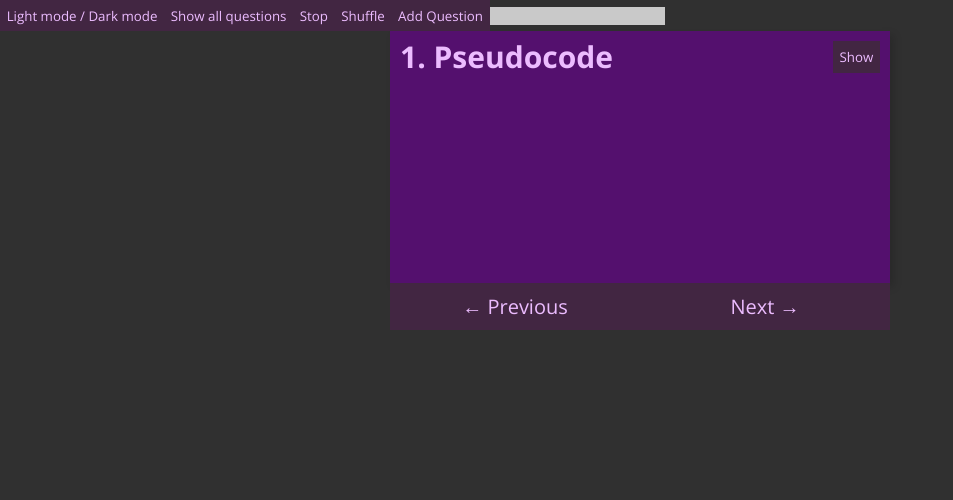
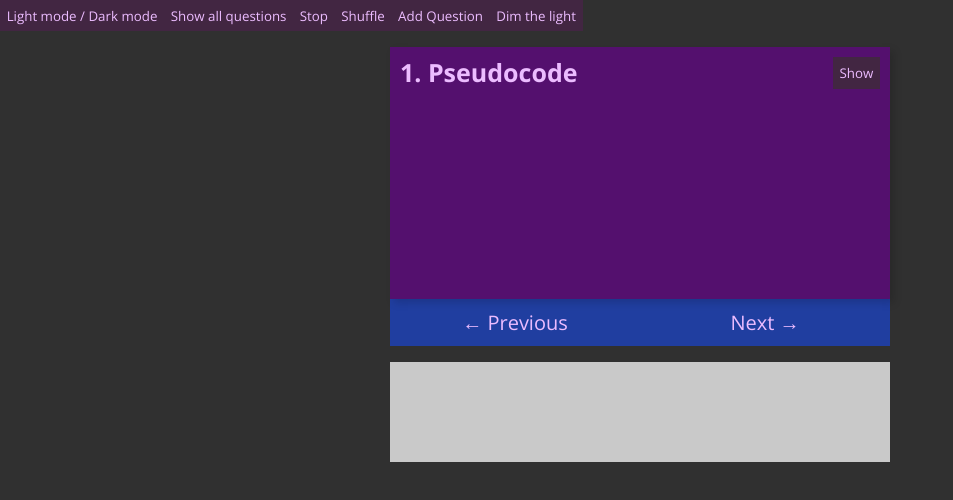
Before and after one commit to jamesaucode/studywell, a React (Create React App) app: page / in a window 1280 px wide. Both pictures are taken after a click on the button "Start". Shown: the top 500 px of the page, without its empty margins (0-953 px from the left). Built offline with nearby package versions, Linux system fonts and the light colour scheme.

Commit message:
More keyboard support, add question, added input field

```diff
--- a/package.json
+++ b/package.json
@@ -4,6 +4,7 @@
   "private": true,
   "homepage": "https://jamesaucode.github.io/studywell",
   "dependencies": {
+    "axios": "^0.18.0",
     "gh-pages": "^2.0.1",
     "react": "^16.7.0",
     "react-dom": "^16.7.0",
--- a/src/App.css
+++ b/src/App.css
@@ -8,10 +8,8 @@
 input {
     padding: 0;
     border: 0;
-    margin-bottom: 0.5em;
     background-color: rgb(201,201,201);
     color: black;
-    text-align: center;
 }
 
 textarea {
@@ -30,6 +28,16 @@ textarea {
     --card-width: 500px;
 }
 
+.answer-input-wrapper {
+    width: fit-content;
+    margin: 1em auto;
+}
+
+.answer-input {
+    height: 100px;
+    width: var(--card-width);
+}
+
 .dark-mode {
     min-height: 100vh;
     background-color: #303030;
@@ -38,10 +46,30 @@ textarea {
     min-height: 100vh;
     background-color: rgb(255, 255, 255);
 }
+.btn--dark--last {
+    background-color: rgb(32, 62, 160);
+    color: rgb(236, 188, 255);
+    padding: 0.5em;
+    border: none;
+}
+.btn--dark--next {
+    background-color: rgb(28, 55, 146);
+    color: rgb(236, 188, 255);
+    padding: 0.5em;
+    border: none;
+}
+
 .btn--dark {
     background-color: rgb(66, 38, 66);
     color: rgb(236, 188, 255);
     padding: 0.5em;
+    border: none;
+}
+
+.btn--light {
+    background-color: rgb(161, 161, 161);
+    padding: 0.5em;
+    color: black;
     border: none;
 }
 .btn--colorless {
@@ -51,7 +79,14 @@ textarea {
     border: none;
 }
 
-.btn--light {
+.btn--light--last {
+    background-color: rgb(161, 161, 161);
+    padding: 0.5em;
+    color: black;
+    border: none;
+}
+
+.btn--light--next {
     background-color: rgb(161, 161, 161);
     padding: 0.5em;
     color: black;
@@ -72,7 +107,22 @@ textarea {
     width: 50%;
 }
 
+.btn--top-right {
+    position: absolute;
+    padding: 0;
+    border: none;
+    height: fit-content;
+    top: -20px;
+    right: -20px;
+}
+
+.no-background-color {
+    background-color: rgb(84, 16, 110);
+}
+
 .btns {
+    display: flex;
+    flex-grow: 1;
     width: 100%;
     max-width: var(--card-width);
     margin: 0 auto;
@@ -88,6 +138,19 @@ textarea {
     flex-wrap: wrap;
     justify-content: center;
     margin: 2em auto;
+}
+
+.exit {
+
+}
+
+.dimmer {;
+    height: 100%;
+    width: 100%;
+    opacity: 0.5;
+    background: #000000;
+    position: fixed;
+    z-index: 100;
 }
 
 .small-title {
@@ -130,14 +193,19 @@ textarea {
 }
 
 .big-card {
+    position: relative;
     width: 100%;
     max-width: var(--card-width);
     height: fit-content;
     margin: 0 auto;
+    margin-top: 1em;
 }
 
 .big-title {
-    font-size: 1.5em;
+    font-weight: 700;
+    font-size: 1.25em;
+    color: inherit;
+    background-color: inherit;
 }
 
 .current {
@@ -160,11 +228,13 @@ textarea {
 
 .answer--dark {
     min-height: 200px;
+    width: 100%;
     padding: 0.5em;
-    font-size: 1.5em;
+    font-size: 1.25em;
+    line-height: 1.75em;
     font-weight: 400;
-    color: rgb(236, 188, 255);
-    background-color: rgb(84, 16, 110);
+    color: rgb(220, 136, 253);
+    background-color: rgba(84, 16, 110,1);
 }
 
 .question--light {
@@ -173,7 +243,7 @@ textarea {
     align-items: center;
     padding: 0.5em;
     height: 100%;
-    font-size: 1.5em;
+    font-size: 1.25em;
     color: rgb(84, 16, 110);
     background-color: rgb(236, 188, 255);
 }
@@ -182,7 +252,7 @@ textarea {
     min-height: 200px;
     padding: 0.5em;
     height: 100%;
-    font-size: 1.5em;
+    font-size: 1.25em;
     font-weight: 400;
     color: rgb(84, 16, 110);
     background-color: rgb(236, 188, 255);
--- /dev/null
+++ b/src/components/Button.js
@@ -0,0 +1,14 @@
+import React, { Component } from "react";
+
+export default class Button extends Component {
+  render() {
+    const { name, style, clicked } = this.props;
+    if (clicked) {
+      return (
+        <button className={style.btnL + " btn--big"}>{name}</button>
+      );
+    } else {
+      return <button className={style.btnN + " btn--big"}>{name}</button>;
+    }
+  }
+}
--- a/src/components/CurrentCard.js
+++ b/src/components/CurrentCard.js
@@ -1,38 +1,53 @@
-import React, { Component } from 'react'
+import React, { Component } from "react";
 
 export default class CurrentCard extends Component {
-    state = {
-        show: false
+  state = {
+    show: false,
+    answered: false
+  };
+  onShowClick = e => {
+    this.setState(prevState => ({
+      show: !prevState.show
+    }));
+  };
+  handleKeyDown = e => {
+    switch (e.keyCode) {
+      case 32:
+        console.log("Show answer!");
+        this.onShowClick(e);
+        break;
+      default:
+        break
     }
-    onShowClick = (e) => {
-        this.setState(prevState => ({
-            show: !prevState.show
-        }))
-    }
-    handleKeyDown = (e) => {
-      switch (e.keyCode) {
-        case 32:
-        console.log('Show answer!')
-        this.onShowClick(e)
-      }
-    }
-    componentDidMount = () => {
-      document.addEventListener("keydown", this.handleKeyDown, false);
-    }
+  };
+  // componentDidMount = () => {
+  //   document.addEventListener("keydown", this.handleKeyDown, false);
+  // };
   render() {
-      const {question, answer, style, qnum} = this.props
+    const { question, answer, style, qnum } = this.props;
     return (
-      <div className={style.div + " big-card"}>
-      <div className={style.question}>
-        <h3 className="big-title">{qnum + 1}. {question}</h3>
-        {this.state.show ?
-        <button className="btn--dark btn--right" onClick={this.onShowClick}>Hide</button>
-        :
-        <button className="btn--dark btn--right" onClick={this.onShowClick}>Show</button>
-        }
+      <div
+      className={style.div + " big-card"}
+      tabIndex="0"
+      onKeyDown={this.handleKeyDown}>
+        <div className={style.question}>
+          <h3 className="big-title">
+            {qnum + 1}. {question}
+          </h3>
+          {this.state.show ? (
+            <button className="btn--dark btn--right" onClick={this.onShowClick}>
+              Hide
+            </button>
+          ) : (
+            <button className="btn--dark btn--right" onClick={this.onShowClick}>
+              Show
+            </button>
+          )}
+        </div>
+        <h3 className={style.answer}>
+          {this.state.show && <span>{answer}</span>}
+        </h3>
       </div>
-      <h3 className={style.answer}>{this.state.show && <span>{answer}</span>}</h3>
-      </div>
-    )
+    );
   }
 }
--- a/src/components/Dashboard.js
+++ b/src/components/Dashboard.js
@@ -1,6 +1,9 @@
 import React, { Component } from "react";
 import Card from "./Card";
 import uuid from "uuid";
+import axios from "axios";
+import Button from "./Button";
+import EditableNewCard from "./EditableNewCard";
 import CurrentCard from "./CurrentCard";
 import QuestionList from "./QuestionList";
 
@@ -28,7 +31,8 @@ export default class Dashboard extends Component {
         id: uuid()
       },
       {
-        question: "program",
+        question:
+          "This is a very long question. Yes, I make this question long to see if it fits well into the container",
         answer:
           "provide a computer or other machine with coded instructions for the automatic performance of a particular task",
         i: 4,
@@ -43,8 +47,12 @@ export default class Dashboard extends Component {
     ],
     current: {},
     darkMode: true,
+    leftBtnClicked: false,
+    rightBtnClicked: false,
     collapse: false,
     playing: false,
+    newCard: false,
+    dim: false,
     qnum: 0
   };
   // onDrawClick = e => {
@@ -87,16 +95,22 @@ export default class Dashboard extends Component {
     if (qnum <= 0) {
       this.setState({
         qnum: this.state.cards.length - 1
-      })
+      });
     } else {
       this.setState(prevState => ({
         qnum: prevState.qnum - 1
       }));
     }
+    this.setState({
+      rightBtnClicked: false,
+      leftBtnClicked: true
+    });
   };
   onNextQuestionClick = e => {
     this.setState(prevState => ({
-      qnum: (prevState.qnum + 1) % this.state.cards.length
+      qnum: (prevState.qnum + 1) % this.state.cards.length,
+      rightBtnClicked: true,
+      leftBtnClicked: false
     }));
   };
   onModeClick = e => {
@@ -122,11 +136,33 @@ export default class Dashboard extends Component {
     });
   };
   onAddQuestionClick = e => {
-    this.state.cards.push({
-      question: "Edit me",
-      answer: "Edit me",
-      id: uuid(),
+    // this.state.cards.push({
+    //   question: "Edit me",
+    //   answer: "Edit me",
+    //   id: uuid(),
+    //   i: this.state.cards.length + 1
+    // });
+    this.setState({
+      newCard: true
+    });
+  };
+
+  onSubmit = (question, answer, id) => {
+    console.log("submitting:" + question + answer);
+    const newCard = {
+      question,
+      answer,
+      id,
       i: this.state.cards.length + 1
+    };
+    this.setState(prevState => ({
+      cards: prevState.cards.concat(newCard)
+    }));
+    this.onCancelClick();
+  };
+  onCancelClick = e => {
+    this.setState({
+      newCard: false
     });
   };
   onStartClick = e => {
@@ -149,22 +185,71 @@ export default class Dashboard extends Component {
           break;
       }
     }
+    if (this.state.dim) {
+      if (e.keyCode === 27) {
+        console.log("Escaping from dim mode");
+        this.onDimClick(e);
+      }
+    }
   };
-  componentDidMount = () => {
-    document.addEventListener("keydown", this.handleKeyDown, false);
+  onDimClickOff = e => {
+    if (this.state.dim === true) {
+      this.setState({
+        dim: false
+      })
+    }
+  }
+  onDimClick = e => {
+    this.setState(prevState => ({
+      dim: !prevState.dim
+    }));
   };
+  // componentDidMount = () => {
+  //   document.addEventListener("keydown", this.handleKeyDown, false);
+  // };
+  // async onTest () {
+  //   const cards = (await axios.get('http://localhost:8081')).data;
+  //   console.log(cards)
+  //   axios.post('http://localhost:8081', {
+  //     question: 'Edit me!',
+  //     answer: "hehe",
+  //     id: uuid(),
+  //     i: cards.length + 1
+  //   })
+  //   const newCards = (await axios.get('http://localhost:8081')).data;
+  //   this.setState({
+  //     cards: newCards
+  //   })
+  // }
+
+  // async componentDidMount() {
+  //   const cards = (await axios.get('http://localhost:8081/')).data;
+  //   document.addEventListener("keydown", this.handleKeyDown, false);
+  //   this.setState({
+  //     cards
+  //   })
+  // }
+
+  // async componentDidUpdate (prevProps, prevState) {
+  //   const cards = (await axios.get('http://localhost:8081')).data;
+  //   this.setState({
+  //     cards
+  //   })
+  // }
 
   render() {
     const cardsInOrder = this.state.cards;
     const cardsRandomOrder = this.state.cardsRandomOrder;
-    const { collapse, qnum, darkMode, playing } = this.state;
+    const { collapse, qnum, darkMode, playing, newCard } = this.state;
     var darkModeString = "dark-mode";
     var style = {};
     if (!darkMode) {
       darkModeString = "light-mode";
       style = {
+        btnL: "btn--light--last",
+        btnN: "btn--light--next",
         btn: "btn--light",
-        btnLong: "btn--long",
+        // btnLong: "btn--long",
         cards: "cards--dark",
         card: {
           div: "card--light",
@@ -175,8 +260,9 @@ export default class Dashboard extends Component {
     } else {
       darkModeString = "dark-mode";
       style = {
+        btnL: "btn--dark--next",
+        btnN: "btn--dark--last",
         btn: "btn--dark",
-        btnLong: "btn--long",
         cards: "cards--dark",
         card: {
           div: "card--dark",
@@ -186,7 +272,8 @@ export default class Dashboard extends Component {
       };
     }
     return (
-      <div className={darkModeString}>
+      <div tabIndex="0" onKeyDown={this.onDimClickOff} className={darkModeString}>
+        {this.state.dim && <div className="dimmer"/>}
         <button className={style.btn} onClick={this.onModeClick}>
           Light mode / Dark mode
         </button>
@@ -215,7 +302,17 @@ export default class Dashboard extends Component {
         <button onClick={this.onAddQuestionClick} className={style.btn}>
           Add Question
         </button>
-        <input type="text" />
+        <button className={style.btn} onClick={this.onDimClick}>
+          Dim the light
+        </button>
+        {/* <button onClick={this.onTest}>Test</button> */}
+        {newCard && (
+          <EditableNewCard
+            style={style.card}
+            onSubmit={this.onSubmit}
+            onCancelClick={this.onCancelClick}
+          />
+        )}
         {collapse && (
           <QuestionList
             cardsInOrder={cardsInOrder}
@@ -223,7 +320,7 @@ export default class Dashboard extends Component {
           />
         )}
         {playing && (
-          <div>
+          <div tabIndex="0" onKeyDown={this.handleKeyDown}>
             <CurrentCard
               question={this.state.cards[qnum].question}
               answer={this.state.cards[qnum].answer}
@@ -231,19 +328,24 @@ export default class Dashboard extends Component {
               qnum={qnum}
             />
             <div className="btns">
-              <button
-                className={style.btn + " btn--big"}
+              <Button
+                name="&#8592; Previous"
+                style={style}
                 onClick={this.onLastQuestionClick}
-              >
-                &#8592; Previous
-              </button>
-              <button
-                className={style.btn + " btn--big"}
+                clicked={this.state.leftBtnClicked}
+              />
+              <Button
+                name="Next &#8594;"
+                style={style}
                 onClick={this.onNextQuestionClick}
-              >
-                Next &#8594;
-              </button>
+                clicked={this.state.rightBtnClicked}
+              />
             </div>
+          </div>
+        )}
+        {playing && (
+          <div className="answer-input-wrapper">
+            <textarea className="answer-input" />
           </div>
         )}
       </div>
--- /dev/null
+++ b/src/components/EditableNewCard.js
@@ -0,0 +1,76 @@
+import React, { Component } from "react";
+import uuid from 'uuid';
+import cancel from '../image/error.png'
+
+export default class EditableNewCard extends Component {
+  state = {
+    editing: true,
+    focused: false,
+    questionInput: "",
+    answerInput: "",
+    id: uuid()
+  };
+  onQuestionInputChange = e => {
+    this.setState({
+      questionInput: e.target.value
+    });
+  };
+  onAnswerInputChange = e => {
+    this.setState({
+      answerInput: e.target.value
+    });
+  };
+  handleKeyDown = e => {
+    switch (e.keyCode) {
+      case 13:
+        this.handleSubmit(e);
+        break;
+      default:
+        break;
+    }
+  };
+  handleSubmit = e => {
+    this.props.onSubmit(this.state.questionInput, this.state.answerInput, this.state.id);
+  };
+  onAddButtonClick = e => {
+    console.log(e.keyCode + "DOWN!");
+  };
+  componentDidMount = () => {
+    console.log('Editable new card mounted')
+    this.setState({
+        questionInput: "New Question",
+        answerInput: "New Answer"
+    })
+    // document.addEventListener("keypress", this.handleKeyDown, false);
+  };
+
+  render() {
+    const { style, onCancelClick } = this.props;
+    return (
+      <div
+      onKeyDown={this.handleKeyDown}
+      tabIndex="0"
+      className={style.div + " big-card"}>
+        <div className={style.question}>
+          <input
+            className="big-title"
+            value={this.state.questionInput}
+            onChange={this.onQuestionInputChange}
+            autoFocus
+          />
+          <button className="btn--dark btn--right" onClick={this.handleSubmit}>
+            Add
+          </button>
+          <button className="btn--top-right" onClick={onCancelClick}>
+            <span className="no-background-color">X</span>
+          </button>
+        </div>
+        <input
+          className={style.answer}
+          value={this.state.answerInput}
+          onChange={this.onAnswerInputChange}
+        />
+      </div>
+    );
+  }
+}
--- a/src/components/EditingQuestion.js
+++ b/src/components/EditingQuestion.js
@@ -66,7 +66,6 @@ export default class EditingQuestion extends Component {
             onChange={this.onAnswerInputChange}
             // className="tiny-text"
             name="text"
-            oninput='this.style.height = "";this.style.height = this.scrollHeight + "px"'
           />
         </div>
       </div>
```
Also changed, not shown: src/image/error.png (added), 1 other file (tests, documents, lock files or other folders).
